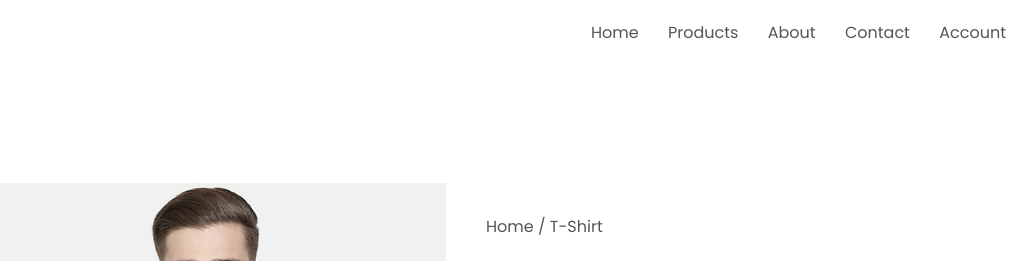
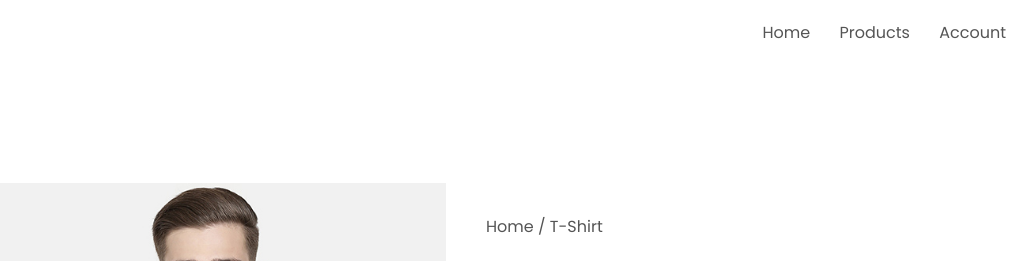
Before and after one commit to Abhishek-tanwara/Ecommerce-website.github.io, a plain HTML site: page productdetails.html in a window 1280 px wide. Shown: the top 261 px of the page, 174-1201 px from the left. Drawn offline with Linux system fonts and the light colour scheme.

Commit message:
Update productdetails.html

```diff
--- a/productdetails.html
+++ b/productdetails.html
@@ -26,8 +26,7 @@
                 <ul id="MenuItems">
                     <li><a href="index.html">Home</a></li>
                     <li><a href="product.html">Products</a></li>
-                    <li><a href="">About</a></li>
-                    <li><a href="">Contact</a></li>
+
                     <li><a href="account.html">Account</a></li>
                 </ul>
             </nav>
```
